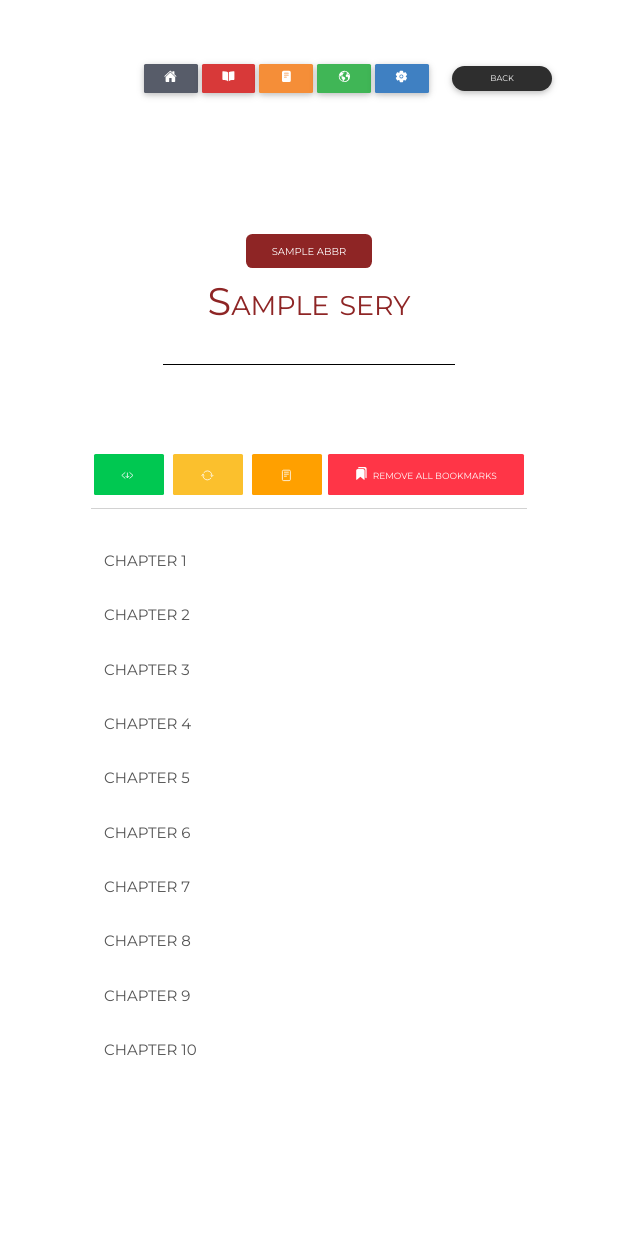
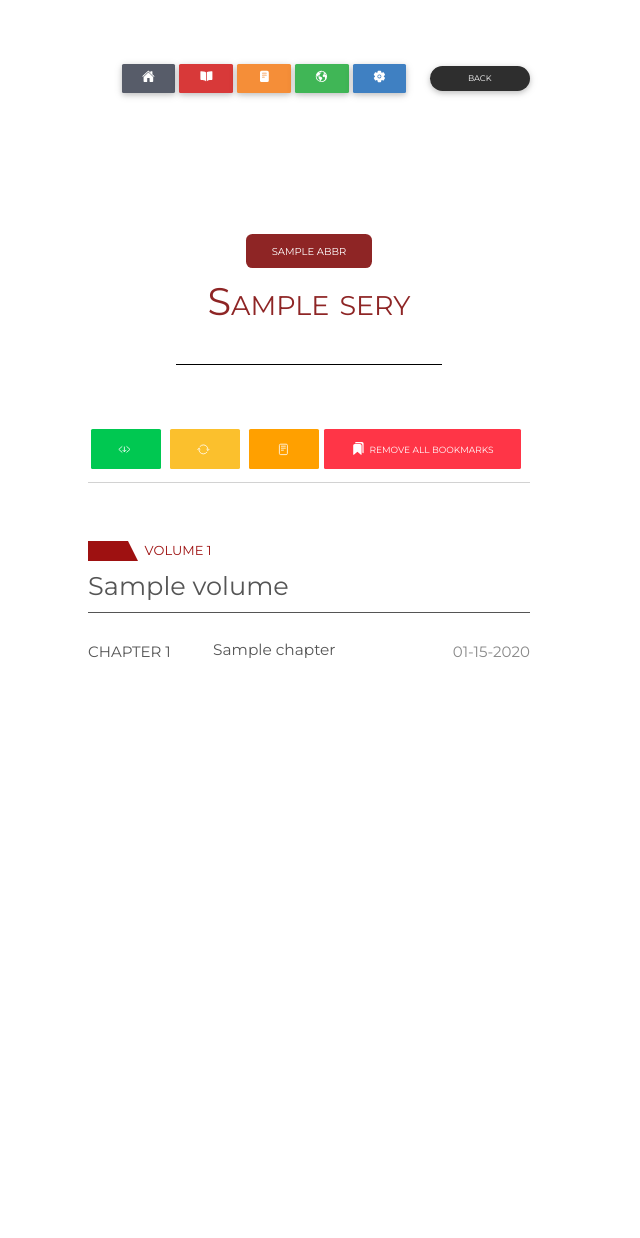
Before and after one commit to tahmidk/wn-customtrans, a Flask app: template app/templates/series_toc.html in a window 1280 px wide. Shown: the whole page, without its empty margins (331-971 px from the left). After the commit the page ends 658 px from the top, so only its background shows below. Run offline with Flask 2, Linux system fonts and the light colour scheme; data comes from the database, SQL or seed files in the repository; the template is opened without the code that fills it: most values are stand-ins (such as "Sample title", 1, 10 or a date in 2020); parts of the project's set-up code (start-up, migrations or seed data) failed here and were passed over; some libraries are stand-ins or nearby versions.

Commit message:
Table of Contents Redesign
- Redesign table of contents to display volume and chapter data
- Minor coloring fix to dictionary
- Fix chapter sidebar displaying placeholder for date posted

```diff
--- a/app/static/main.css
+++ b/app/static/main.css
@@ -893,36 +879,70 @@ table.entry_info_table{
 }
 
 .toc_body{
-  padding: 2rem;
   margin-top: 3rem;
+}
+.toc_content_list{
+  padding: 0;
+  list-style: none;
+}
+.toc_volume{
+  margin-top: 3rem;
+  padding-bottom: 1rem;
+  border-bottom: 1px solid;
+}
+.toc_volume_mark{
+  width: 50px;
+  margin: 0.5rem 0.5rem 1rem 0;
+  border-bottom: 20px solid var(--series_entry_darkend_color);
+  border-right: 10px solid transparent;
+}
+.toc_volume_number{
+  color: var(--series_entry_darkend_color);
+  font-size: 1.5rem;
+  font-variant: all-petite-caps;
+}
+.toc_volume_title{
+  font-size: 2rem;
+  line-height: 2rem;
+  max-width: 65rem;
+  text-align: left;
 }
 .toc_chapter{
   position: relative;
-  margin: 1.5rem 1rem;
+  margin: 1.5rem 0;
   padding: 0.1rem 0;
+  display: flex;
+  flex: 1;
   font-size: 1.7rem;
   font-variant: all-petite-caps;
 }
 .toc_chapter:hover{
   border-bottom: 1px solid var(--white_contrast_font_color);
 }
+.toc_chapter_date{
+  margin-left: 1rem;
+  color: var(--chapter_subtxt_color) !important;
+}
 .toc_chapter_text{
-  width: fit-content;
-  cursor: pointer;
-  -webkit-transition: color 0.4s cubic-bezier(0.18, 0.89, 0.32, 1.28);
-  -moz-transition: color 0.4s cubic-bezier(0.18, 0.89, 0.32, 1.28);
-  -o-transition: color 0.4s cubic-bezier(0.18, 0.89, 0.32, 1.28);
-  transition: color 0.4s cubic-bezier(0.18, 0.89, 0.32, 1.28);
-}
-.toc_chapter_text:hover{
+  width: 170px;
+  transition: color 0.2s;
+}
+.toc_chapter_title{
+  height: fit-content;
+  margin: auto;
+  font-variant: none;
+  font-size: 1.2rem;
+  flex-grow: 1;
+}
+.toc_chapter_link{
+  display: flex;
+  flex: 1;
+}
+.toc_chapter_link:hover{
   filter: brightness(2);
 }
 .toc_chapter_actionbar{
-  position: absolute;
-  display: flex;
-  right: 0;
-  top: 0;
-
+  display: flex;
   opacity: 0;
   visibility: hidden;
 }
@@ -975,9 +995,10 @@ table.entry_info_table{
   flex-direction: column;
 }
 .toc_menu_options{
+  display: flex;
   width: 100%;
   margin: 1rem 0;
-  padding: 1rem 0;
+  padding: 1rem 0.5rem 1rem 0;
   border-bottom: 1px solid #d2d2d2;
 }
 #rmv_all_bkmk_btn{
@@ -2086,6 +2099,9 @@ table.entry_info_table{
   #series_dictionary_btn span{
     display: none;
   }
+  .toc_chapter_text {
+    width: 125px;
+  }
 
   /* Responsive Chapter */
   .chapter_sidebar{
--- a/app/templates/chapter.html
+++ b/app/templates/chapter.html
@@ -219,7 +219,7 @@
 											Chapter {{ch.number}}
 										</div>
 										<div class="chapter_sidebar_elem_timestamp notranslate">
-											05/10/2022
+											{{ ch.date_posted.strftime('%m-%d-%Y') }}
 										</div>
 									</div>
 									<div class="chapter_sidebar_elem_title">
--- a/app/templates/dictionary.html
+++ b/app/templates/dictionary.html
@@ -31,11 +31,6 @@
 						<ion-icon name="download-outline"></ion-icon>
 						<span> Download All </span>
 					</button>
-					<a role="button" class="btn btn-unique superpanel_menu_btn" id="menu_dictionary_honorifics_btn" title="Go to Honorifics page"
-						href="{{url_for('honorifics')}}">
-						<ion-icon name="earth"></ion-icon>
-						<span> Honorifics </span>
-					</a>
 				</div>
 
 				<div class="superpanel_menu_searchbar_div" id="menu_dictionary_searchbar_div">
--- a/app/templates/library.html
+++ b/app/templates/library.html
@@ -49,13 +49,13 @@
 			<div class="library_body">
 				<div class="superpanel" id="library_superpanel">
 					<!-- Register button -->
-					<button type="button" class="btn btn-light-green superpanel_menu_btn modal_trigger" id="menu_library_register_btn" data-toggle="modal"
+					<button type="button" class="btn btn-light-green superpanel_menu_btn library_superpanel_menu_btn modal_trigger" id="menu_library_register_btn" data-toggle="modal"
 						data-target="#register_novel_modal_push" title="Add Series">
 						<ion-icon name="add-outline"></ion-icon>
 						<span> Register </span>
 					</button>
 					<!-- Update button -->
-					<button type="button" class="btn btn-yellow superpanel_menu_btn" id="menu_library_update_btn" title="Update Library" {{'disabled' if series|length == 0}}>
+					<button type="button" class="btn btn-yellow superpanel_menu_btn library_superpanel_menu_btn" id="menu_library_update_btn" title="Update Library" {{'disabled' if series|length == 0}}>
 						<ion-icon name="sync-outline"></ion-icon>
 						<span> Update </span>
 					</button>
--- a/app/templates/series_toc.html
+++ b/app/templates/series_toc.html
@@ -26,6 +26,7 @@
 			<div class="toc_body">
 				<div class="toc_menu_listing">
 					<div class="toc_menu_options">
+						<div style="flex-grow: 1">
 							<button type="button" class="btn btn-success superpanel_menu_btn" id="jump_to_curr_btn" title="Jump to the chapter you left off">
 								<ion-icon name="code-download-outline"></ion-icon>
 								<span>Current</span>
@@ -40,6 +41,7 @@
 								<ion-icon name="reader-outline"></ion-icon>
 								<span>Dictionary</span>
 							</a>
+						</div>
 						<button type="button" class="btn btn-danger superpanel_menu_btn" id="rmv_all_bkmk_btn" title="Remove all bookmarks under this series"
 							action="{{url_for('library_series_toc_bookmark_all', series_code=series.code)}}" {{'disabled' if series.latest_ch == 0}}>
 							<ion-icon name="bookmarks" style="font-size: 1rem; margin-bottom: -0.1rem;"></ion-icon>
@@ -58,8 +60,6 @@
 
 				<!-- Mainpanel -->
 				<div class="toc_main" id="toc_mainpanel">
-					<div class="toc_pagination">
-					</div>
 					<div class="toc_chapter_listing">
 						{% if series.latest_ch == 0 %}
 							<!-- No chapters to display -->
@@ -73,32 +73,49 @@
 							</div>
 						{% else %}
 							<!-- Non-empty chapter directory -->
-							{% for index in range(series.latest_ch) %}
-								{% set ch = index + 1 %}
+							<ol class="toc_content_list">
+							{% for volume in series.volumes %}
+								<li class="toc_volume">
+									<div style="display: flex;">
+										<div class="toc_volume_mark"></div>
+										<div class="toc_volume_number">
+											Volume {{volume.number}}
+										</div>
+									</div>
+									<div class="toc_volume_title">
+										{{volume.title}}
+									</div>
+								</li>
+								{% for ch in volume.chapters %}
+									{% set chapter_url = url_for('library_series_chapter', series_code=series.code, ch=ch.number) %}
+									{% set bookmark_url = url_for('library_series_toc_bookmark', series_code=series.code, ch=ch.number) %}
+									{% set setcurrent_url = url_for('library_series_toc_setcurrent', series_code=series.code, ch=ch.number) %}
 
-								{% set series_base_url = url_for('library_series_chapter', series_code=series.code, ch=ch) %}
-								{% set bookmark_url = url_for('library_series_toc_bookmark', series_code=series.code, ch=ch) %}
-								{% set setcurrent_url = url_for('library_series_toc_setcurrent', series_code=series.code, ch=ch) %}
+									{% set visited = ch.number < series.current_ch %}
+									{% set current = ch.number == series.current_ch %}
+									{% set bookmarked = ch.number in series.bookmarks %}
 
-								{% set visited = ch < series.current_ch %}
-								{% set current = ch == series.current_ch %}
-								{% set bookmarked = ch in series.bookmarks %}
-
-								<div class="toc_chapter {{'viewed_chapter' if visited}} {{'current_chapter' if current}} {{'bookmarked_chapter' if bookmarked}}" id="{{ch}}">
-									<a class="toc_chapter_text" href="{{series_base_url}}"> <!--Open chapters in new tab by defualt: target="_blank"-->
-										Chapter {{ch}}
+									<div class="toc_chapter {{'viewed_chapter' if visited}} {{'current_chapter' if current}} {{'bookmarked_chapter' if bookmarked}}" id="{{ch.number}}">
+										<a class="toc_chapter_link" href="{{chapter_url}}">
+											<div class="toc_chapter_text"> Chapter {{ch.number}} </div>
+											<div class="toc_chapter_title"> {{ch.title}} </div>
 										</a>
 										<div class="toc_chapter_actionbar {{'active_actionbar' if bookmarked}}">
-										<div class="toc_chapter_setcurrent " action="{{setcurrent_url}}" id="setcurrent_form_{{ch}}" title="Set this as the current chapter">
-											<ion-icon name="code-download-outline" style="margin-bottom: -0.5rem"></ion-icon>
+											<div class="toc_chapter_setcurrent " action="{{setcurrent_url}}" id="setcurrent_form_{{ch.number}}" title="Set this as the current chapter">
+												<ion-icon name="code-download-outline"></ion-icon>
 											</div>
-										<div class="toc_chapter_bookmark {{'active_bookmark' if bookmarked}}" action="{{bookmark_url}}" id="bookmark_form_{{ch}}"
+											<div class="toc_chapter_bookmark {{'active_bookmark' if bookmarked}}" action="{{bookmark_url}}" id="bookmark_form_{{ch.number}}"
 												title="Toggle bookmark">
-											<ion-icon name="bookmark{{'-outline' if not bookmarked}}" style="margin-bottom: -0.5rem"></ion-icon>
+												<ion-icon name="bookmark{{'-outline' if not bookmarked}}"></ion-icon>
 											</div>
+										</div>
+										<div class="toc_chapter_date">
+											{{ ch.date_posted.strftime('%m-%d-%Y') }}
 										</div>
 									</div>
 								{% endfor %}
+							{% endfor %}
+							</ol>
 						{% endif %}
 					</div>
 				</div>
--- a/app/templates/subcomponents/honorific_entry.html
+++ b/app/templates/subcomponents/honorific_entry.html
@@ -16,9 +16,9 @@
 		</div>
 		<div class="honorific_entry_body">
 			<div class="honorific_entry_details">
-				<span class="honorific_span">{{honorific.raw}}</span>
+				<span class="honorific_span notranslate">{{honorific.raw}}</span>
 				&rarr;
-				<span class="honorific_span">{{honorific.trans}}</span>
+				<span class="honorific_span notranslate">{{honorific.trans}}</span>
 			</div>
 			<div class="honorific_entry_action_bar">
 				<div class="honorific_entry_action_div honorific_entry_edit">
```
Also changed, not shown: other parts of app/static/main.css (+61 -55 lines). Lines whose indentation alone changed are shown as unchanged.
